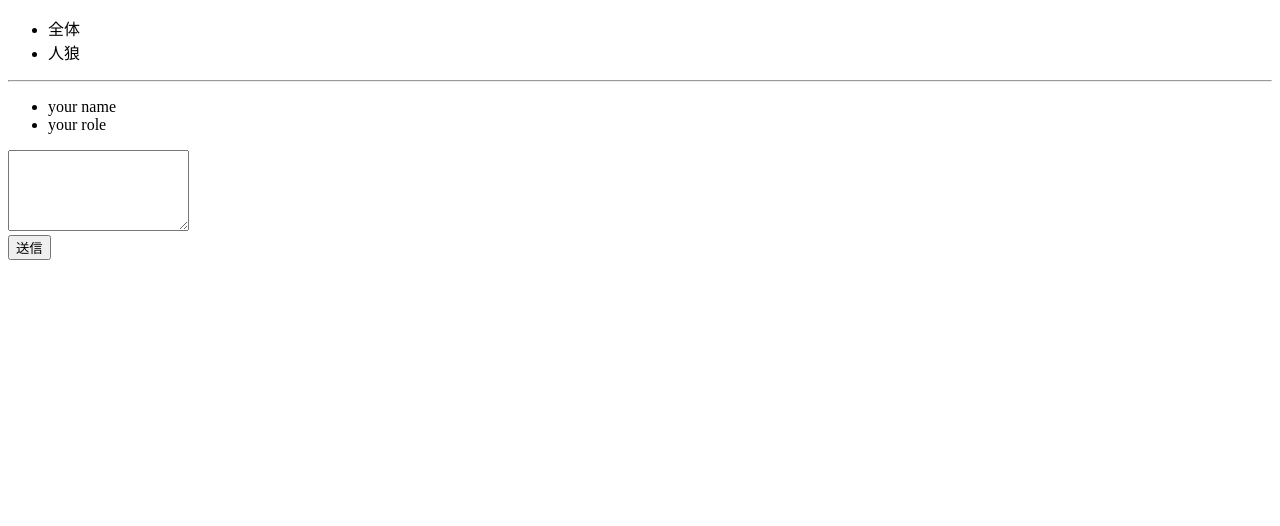
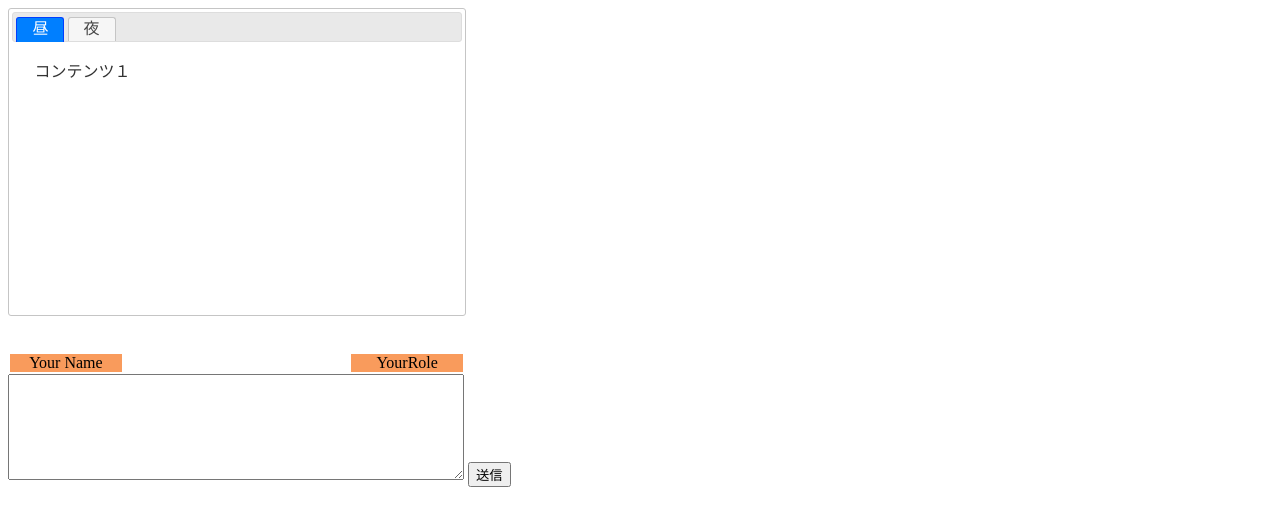
Before and after one commit to micchi-1009/jinrou, a website: page www/index.html in a window 1280 px wide. Drawn offline with nearby package versions, Linux system fonts and the light colour scheme.

Commit message:
メッセージウィンドウ追加

```diff
--- a/www/index.html
+++ b/www/index.html
@@ -26,27 +26,71 @@
 	<!-- スタイルスクリプトの読み込み -->
 	<!-- <script type="text/javascript" src="Style.js" charset="Shift_JIS"></script> -->
 
+<!-- jQueryとjQueryUIをCDNで読み込む。（ダウンロードしなくていい。） -->
+  <script src="//code.jquery.com/jquery-1.11.0.min.js"></script>
+  <script src="//code.jquery.com/ui/1.11.0/jquery-ui.js"></script>
+  <!-- cssも外部から読み込んでる。 -->
+  <link rel="stylesheet" href="//code.jquery.com/ui/1.11.0/themes/smoothness/jquery-ui.css">
+
+<style>
+.ui-tabs .ui-tabs-nav .ui-tabs-anchor {
+    padding-top: 1px;
+    padding-right: 15px;
+    padding-bottom: 1px;
+    padding-left: 15px;
+}
+
+#name-and-role {
+	width: 457px;
+}
+
+#name-and-role td {
+	padding: 0px;
+	width: 25%;
+    background-color: rgb(249, 155, 92);
+	text-align: center;		/* 要素の位置 */
+}
+
+.no-color {
+	background-color: rgba(0, 0, 0, 0) !important;
+}
+
+</style>
+
+  <script>
+  $(function() {
+    $( "#tabhoge" ).tabs();
+  });
+  </script>
+
 </head>
+
 <!-- ここまでヘッダー情報 -->
 
 <body>
 
-	<ul id="tab">
-		<li>全体</li>
-		<li>人狼</li>
+<div id="tabhoge" style="width: 450px; height: 300px;">
+	<ul>
+		<li><a href="#t-1">昼</a></li>
+		<li><a href="#t-2">夜</a></li>
 	</ul>
 
+	<div id="t-1">コンテンツ１</div>
+	<div id="t-2">コンテンツ２</div>
+</div>
+
 	<span id="htmlbox"></span>
+<br><br>
+<table id="name-and-role">
+<tr>
+<td>Your Name</td>
+<td class="no-color"></td>
+<td class="no-color"></td>
+<td>YourRole</td>
+</tr>
+</table>
 
-	<hr>
-
-	<ul id="yours">
-		<li>your name</li>
-		<li>your role</li>
-	</ul>
-
-	<textarea id="kaigi" name="chat" rows="5" cols="20"></textarea>
-	<br>
+	<textarea style="height: 100px; width: 450px;"></textarea>
 	<input type="button" value="送信" onclick='send();'>
 
 </body>
```
Also changed, not shown: www/index3.html (added, +17 -0 lines).
